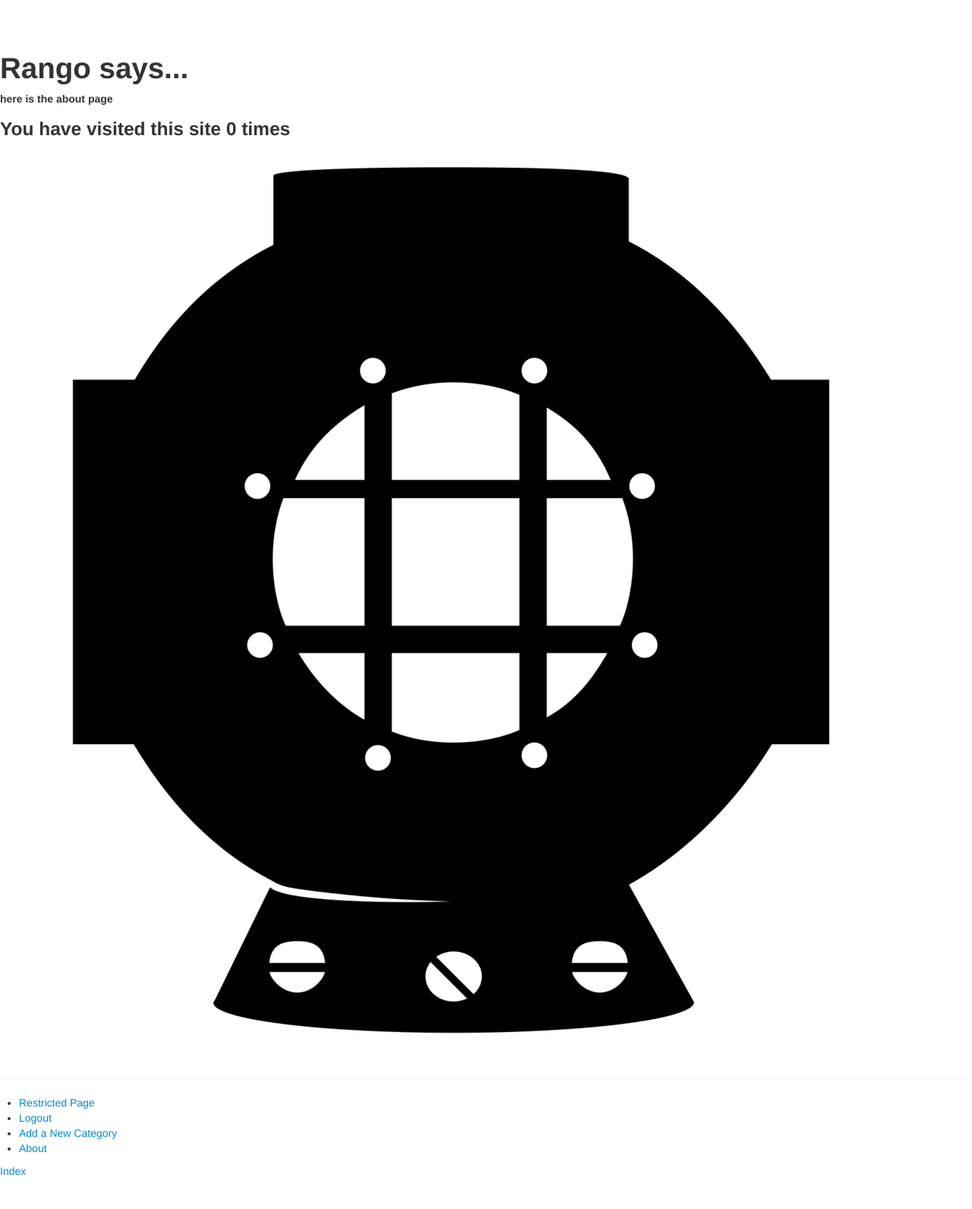
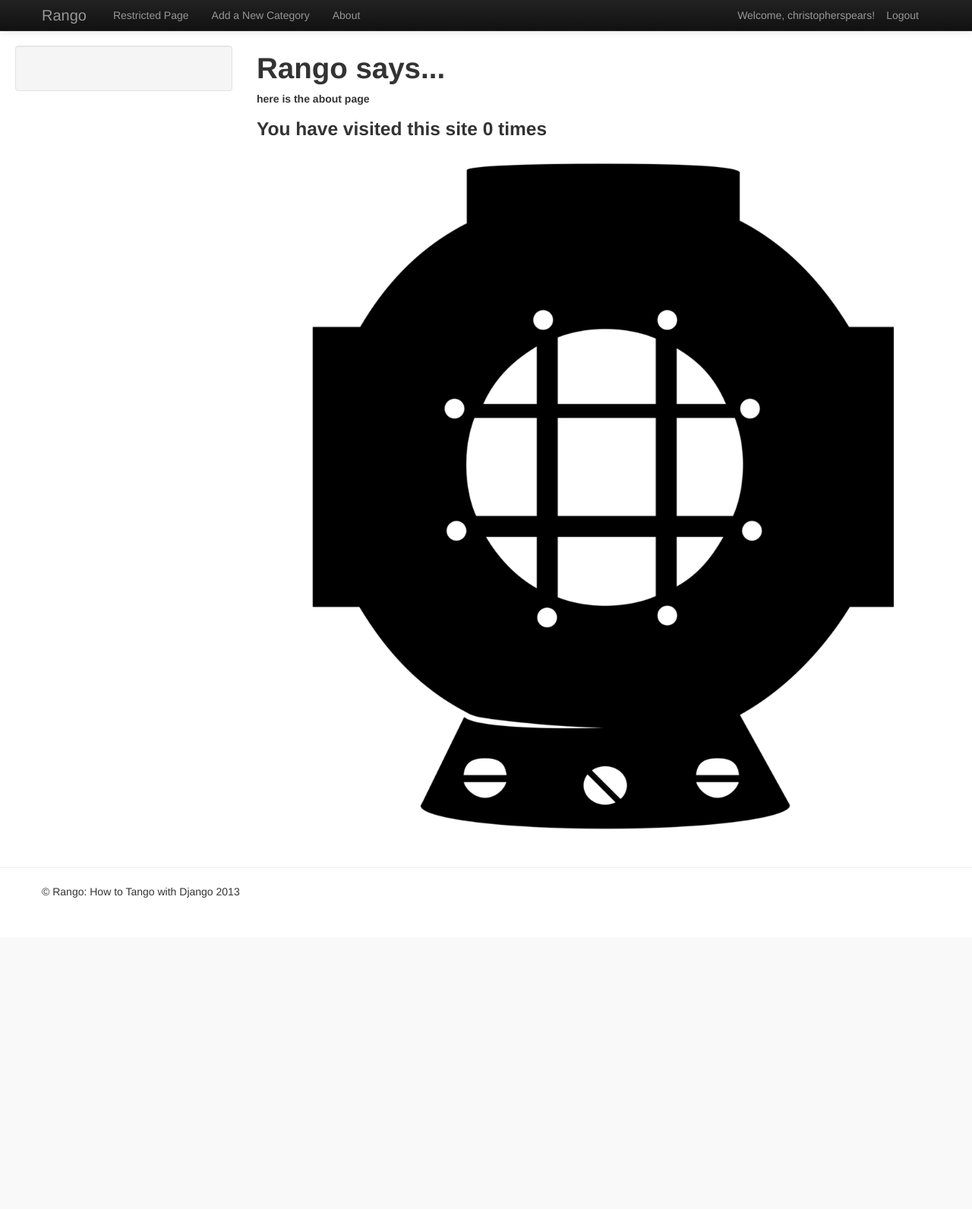
Before and after one commit to cspears2002/new_rango, a Django app: page /rango/about in a window 1280 px wide. Shown: the whole page at 76% size. After the commit the page ends 1182 px from the top, so only its background shows below. Run offline with Django 3.2, Linux system fonts and the light colour scheme; a user stored in the database is signed in; parts of the project's set-up code (start-up, migrations or seed data) failed here and were passed over; some libraries are stand-ins or nearby versions.

Commit message:
Styling the base.html with Twitter Bootstrap.

```diff
--- a/tango_with_django_project/templates/rango/base.html
+++ b/tango_with_django_project/templates/rango/base.html
@@ -13,26 +13,67 @@
   </head>
 
   <body>
-    <div>
-      {% block body_block %}{% endblock %}
-    </div>
 
-    <hr />
+    <div class="navbar navbar-inverse navbar-fixed-top">
+      <div class="navbar-inner">
+        <div class="container">
+          <button type="button" class="btn btn-navbar" data-toggle="collapse" data-target=".nav-collapse">
+            <span class="icon-bar"></span>
+            <span class="icon-bar"></span>
+            <span class="icon-bar"></span>
+          </button>
+          <a class="brand" href="{% url 'index' %}">Rango</a>
 
-    <div>
-      <ul>
+          <div class="nav-collapse collapse">
+            <ul class="nav pull-right">
               {% if user.is_authenticated %}
-        <li><a href="{% url 'restricted' %}">Restricted Page</a></li>
+                <li class="navbar-text">Welcome, {{ user.username }}!</li>
                 <li><a href="{% url 'logout' %}">Logout</a></li>
-        <li><a href="{% url 'add_category' %}">Add a New Category</a></li>
               {% else %}
                 <li><a href="{% url 'register' %}">Register Here</a></li>
                 <li><a href="{% url 'login' %}">Login</a></li>
               {% endif %}
+            </ul>
+            <ul class="nav">
+              {% if user.is_authenticated %}
+                <li><a href="{% url 'restricted' %}">Restricted Page</a></li>
+                <li><a href="{% url 'add_category' %}">Add a New Category</a></li>
+              {% endif %}
               <li><a href="{% url 'about' %}">About</a></li>
             </ul>
-      <a href="{% url 'index' %}">Index</a>
           </div>
+          <!--/.nav-collapse -->
+        </div>
+      </div>
+    </div>
+
+    <div class="container-fluid">
+      <div class="row-fluid">
+        <div class="span3">
+          <div class="well sidebar-nav">
+
+          </div>
+          <!--/.well -->
+        </div>
+        <!--/span-->
+        <div class="span9">
+           {% block body_block %}
+           {% endblock %}
+        </div>
+        <!--/span-->
+      </div>
+      <!--/row-->
+    </div>
+    <!--/.fluid-container-->
+
+    <hr />
+
+    <footer>
+      <div class="container">
+        <p>&copy; Rango: How to Tango with Django 2013</p>
+      </div>
+    </footer>
+
     <script type="text/javascript" src="{{ STATIC_URL }}js/jquery.js"></script>
     <script type="text/javascript" src="{% static 'js/bootstrap.min.js' %} "></script>
   </body>
```
Also changed, not shown: tango_with_django_project/rango.db. Lines whose indentation alone changed are shown as unchanged.
